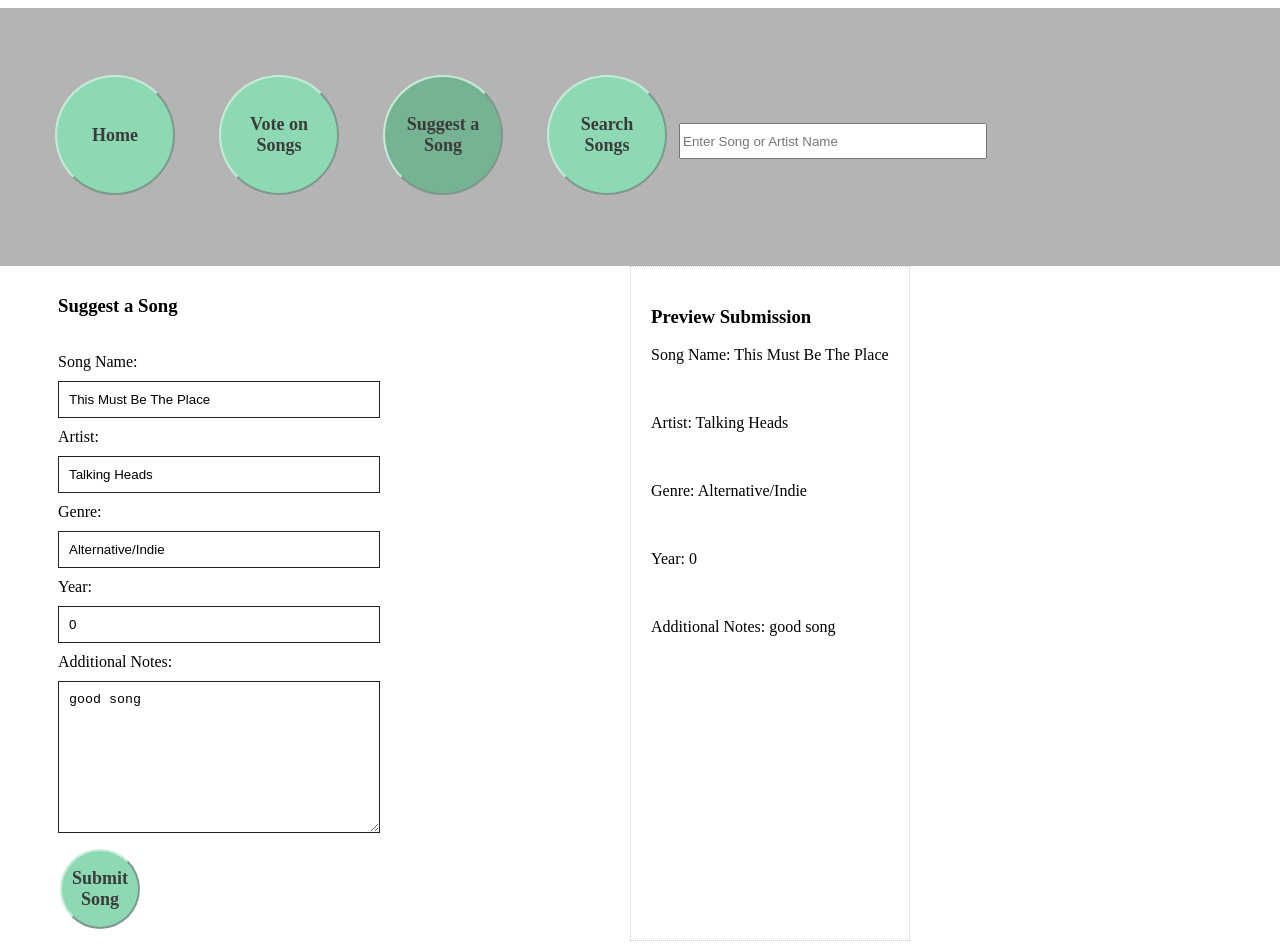
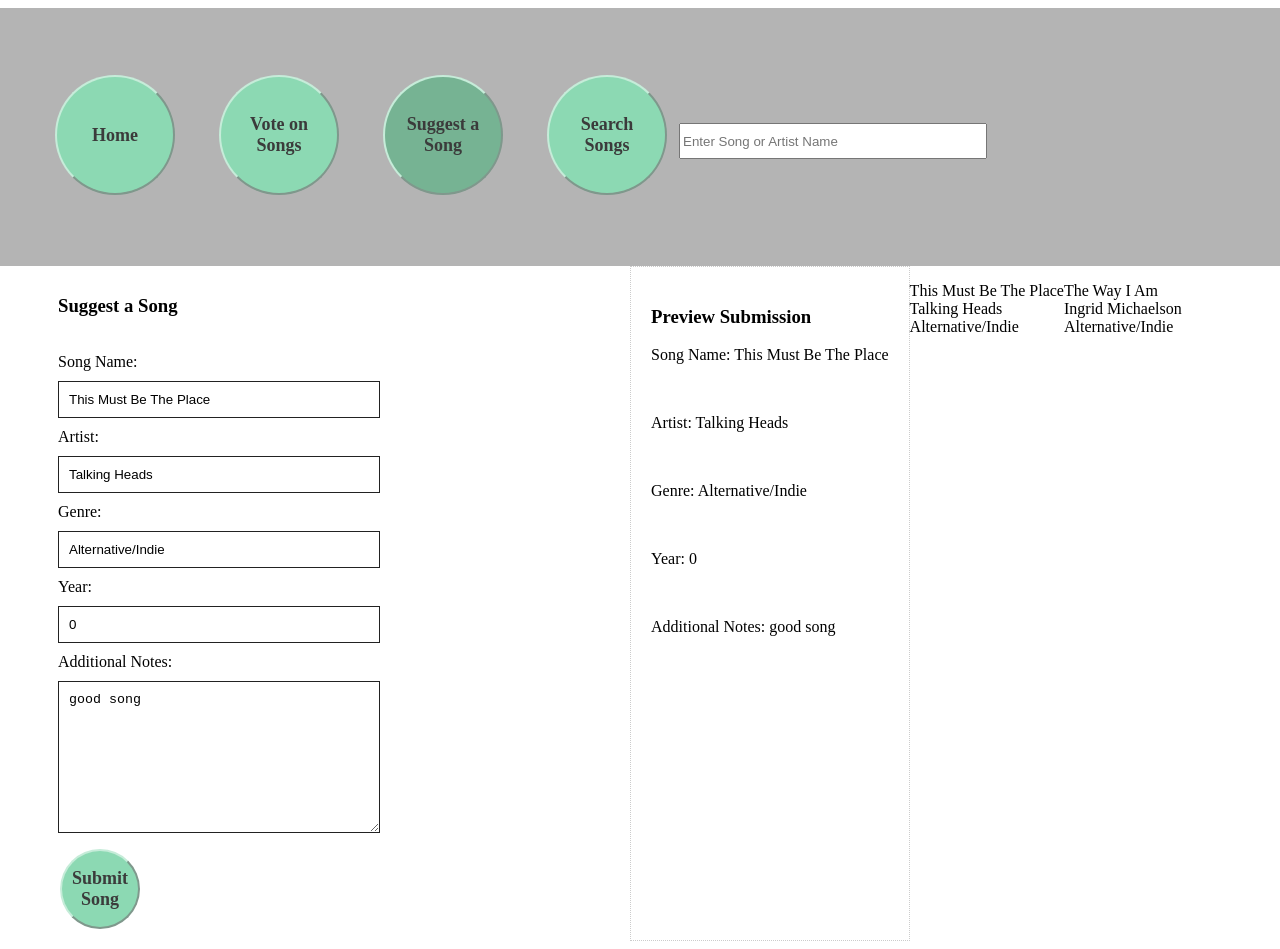
Before and after one commit to Altyptico/Vue-Js-Song-Library, a Vue app in the folder songlibrary/: page /Suggest in a window 1280 px wide. Shown: the top 949 px of the page. Built offline with nearby package versions, Linux system fonts and the light colour scheme; a web font is replaced by a local one.

Commit message:
add dummy data back to songLibrary array

```diff
--- a/songlibrary/src/components/Suggest.vue
+++ b/songlibrary/src/components/Suggest.vue
@@ -65,9 +65,9 @@ export default {
               notes: "good song",
 
         songLibrary: [
-            // {name: 'This Must Be The Place', artist:'Talking Heads', genre: 'Alternative/Indie', year: 1983, notes:''},
-            // {name: 'The Way I Am', artist:'Ingrid Michaelson', genre: 'Alternative/Indie', year: 2006},
-            {name: '', artist:'', genre: '', year: 0, notes:''},
+            {name: 'This Must Be The Place', artist:'Talking Heads', genre: 'Alternative/Indie', year: 1983, notes:'', id:1},
+            {name: 'The Way I Am', artist:'Ingrid Michaelson', genre: 'Alternative/Indie', year: 2006}
+
         ]
 
       }
```
